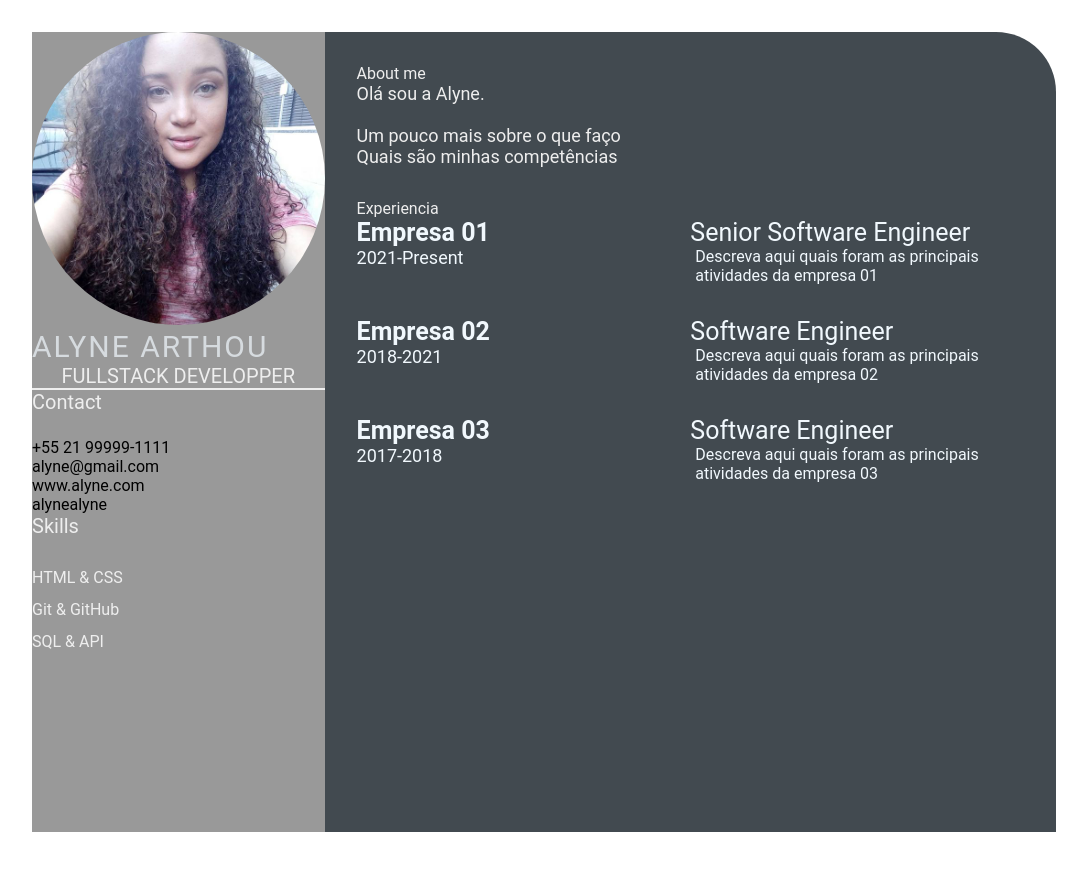
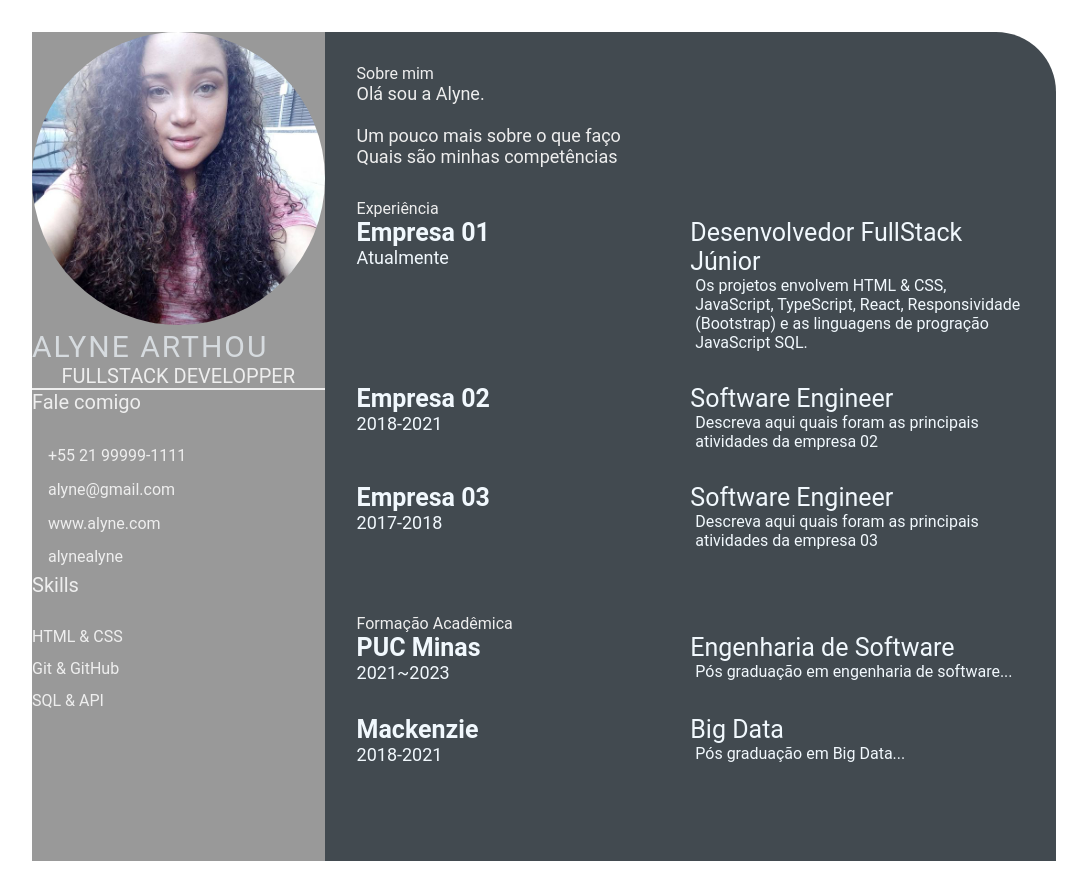
Before and after one commit to AlyneArthou/devweekgit.github.io, a plain HTML site: page index.html in a window 1280 px wide. Shown: the whole page, without its empty margins (96-1183 px from the left). Before the commit the page ends 864 px from the top, so only its background shows below. Drawn offline with Linux system fonts and the light colour scheme.

Commit message:
feature: add expirience

```diff
--- a/index.html
+++ b/index.html
@@ -18,8 +18,8 @@
                     <p class="profession">FullStack Developper</p>
                 </div>
                 <div class="contact-info">
-                    <p class="left-title">Contact</p>
-                    <ul></ul>
+                    <p class="left-title">Fale comigo</p>
+                    <ul>
                         <li><i class="fa fa-phone"></i>+55 21 99999-1111</li>
                         <li><i class="fa fa-envelope"></i>alyne@gmail.com</li>
                         <li><i class="fa fa-globe"></i>www.alyne.com</li>
@@ -39,26 +39,29 @@
 
         <section class="right-section">
             <div class="right-section-contents">
+                <!-- sobre mim -->
                 <section class="about gap">
-                    <div class="right-title">About me</div>
+                    <div class="right-title">Sobre mim</div>
                     <p class="about-me-contents">
                         Olá sou a Alyne.<br>
                         <br>Um pouco mais sobre o que faço
                         <br>Quais são minhas competências
                     </p>
                 </section>
+                <!-- fim do sobre mim -->
 
+                <!-- experiencia -->
                 <section class="experience gap">
-                    <div class="right-title">Experiencia</div>
+                    <div class="right-title">Experiência</div>
                     <div class="experience-contents">
                         <div class="exp-left">
                             <p class="exp-company-name">Empresa 01</p>
-                            <p class="exp-time-period">2021-Present</p>
+                            <p class="exp-time-period">Atualmente</p>
                         </div>
                         <div class="exp-right">
-                            <p class="exp-position">Senior Software Engineer</p>
+                            <p class="exp-position">Desenvolvedor FullStack Júnior</p>
                             <p class="exp-desc">
-                                Descreva aqui quais foram as principais atividades da empresa 01
+                                Os projetos envolvem HTML & CSS, JavaScript, TypeScript, React, Responsividade (Bootstrap) e  as linguagens de progração JavaScript SQL.
                             </p>
                         </div>
                     </div>
@@ -87,6 +90,36 @@
                         </div>
                     </div>
                 </section>
+                <!-- fim de experiencia -->
+                <!-- formação academica -->
+                <section class="education gap">
+                    <div class="right-title">Formação Acadêmica</div>
+                    <div class="education-contents">
+                        <div class="education-left">
+                            <p class="education-school-name">PUC Minas</p>
+                            <p class="educationp-time-period">2021~2023</p>
+                        </div>
+                        <div class="education-right">
+                            <p class="education-subject">Engenharia de Software</p>
+                            <p class="education-desc">
+                                Pós graduação em engenharia de software...
+                            </p>
+                        </div>
+                    </div>
+                    <div class="education-contents">
+                        <div class="education-left">
+                            <p class="education-school-name">Mackenzie</p>
+                            <p class="educationp-time-period">2018-2021</p>
+                        </div>
+                        <div class="education-right">
+                            <p class="education-subject">Big Data</p>
+                            <p class="education-desc">
+                                Pós graduação em Big Data...
+                            </p>
+                        </div>
+                    </div>
+                </section>
+                <!-- fim formação academica-->
             </div>
         </section>
     </main>
```
